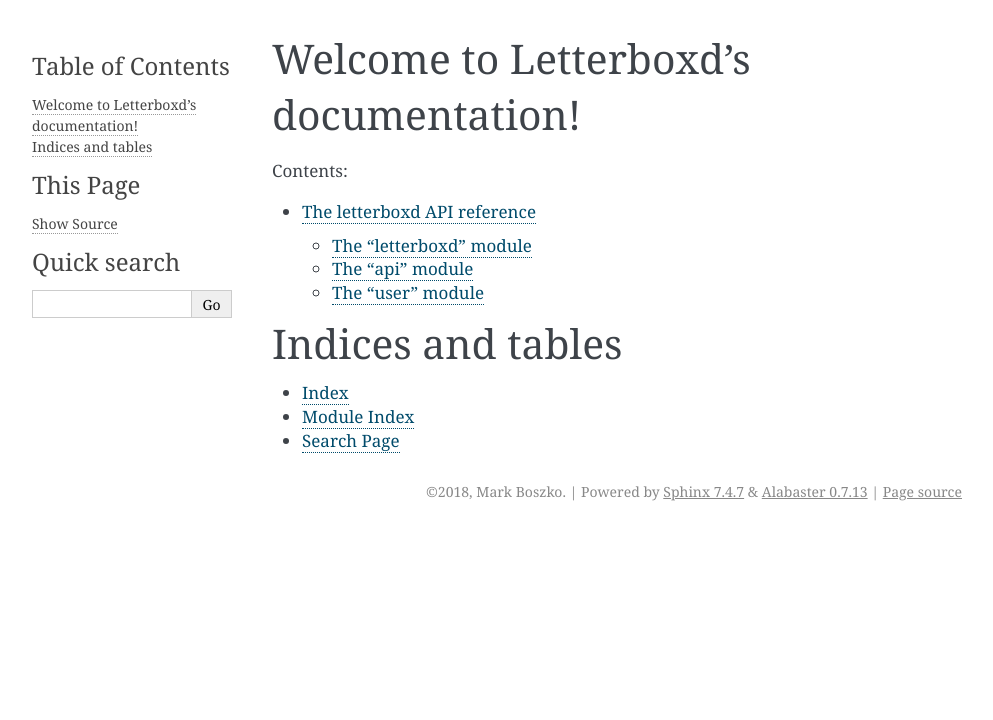
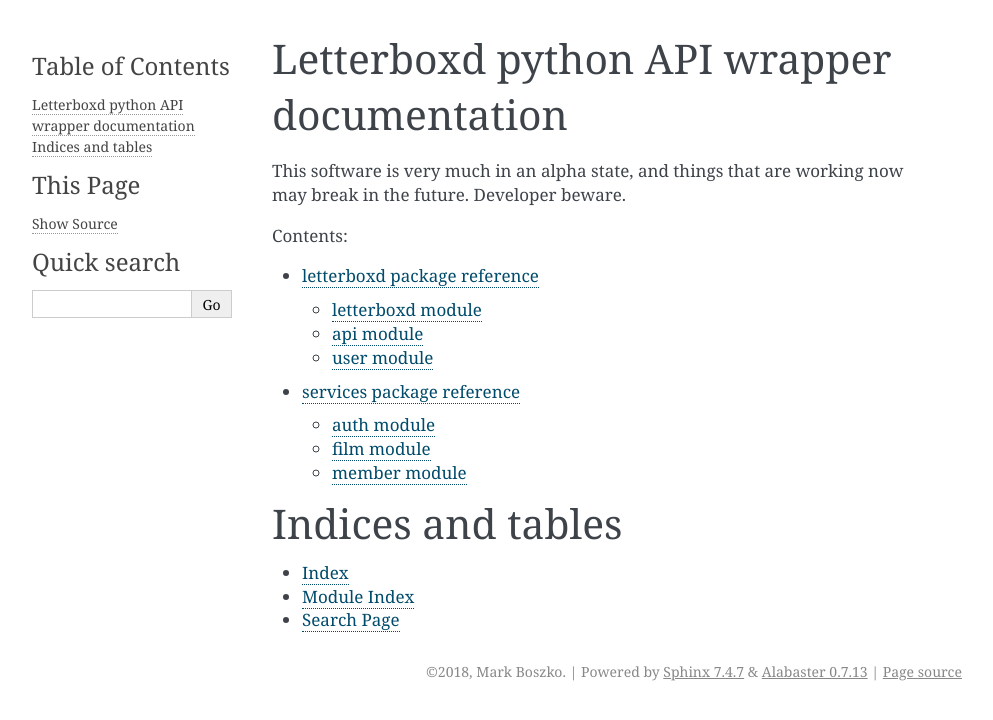
Before and after one commit to swizzlevixen/letterboxd, a Sphinx documentation site: the page built from docs/index.rst, in a window 1280 px wide. Shown: the top 720 px of the page, without its empty margins (148-1141 px from the left). Built offline with Sphinx 7.4.7, drawn with Linux system fonts in a browser that asks for light colours.

Commit message:
Updating documentation

```diff
--- a/docs/index.rst
+++ b/docs/index.rst
@@ -3,14 +3,17 @@
    You can adapt this file completely to your liking, but it should at least
    contain the root `toctree` directive.
 
-Welcome to Letterboxd's documentation!
-======================================
+Letterboxd python API wrapper documentation
+===========================================
+
+This software is very much in an alpha state, and things that are working now may break in the future. Developer beware.
 
 .. toctree::
    :maxdepth: 2
    :caption: Contents:
 
    letterboxd
+   services
 
 
 Indices and tables
--- a/docs/letterboxd.rst
+++ b/docs/letterboxd.rst
@@ -1,17 +1,17 @@
-The letterboxd API reference
-=============================
+letterboxd package reference
+============================
 
-The “letterboxd” module
+letterboxd module
 -----------------------
 .. automodule:: letterboxd.letterboxd
    :members:
 
-The “api” module
+api module
 ----------------
 .. automodule:: letterboxd.api
    :members:
 
-The “user” module
+user module
 -----------------
 .. automodule:: letterboxd.user
    :members:
--- /dev/null
+++ b/docs/services.rst
@@ -0,0 +1,17 @@
+services package reference
+============================
+
+auth module
+-----------------------
+.. automodule:: letterboxd.services.auth
+   :members:
+
+film module
+----------------
+.. automodule:: letterboxd.services.film
+   :members:
+
+member module
+-----------------
+.. automodule:: letterboxd.services.member
+   :members:
```
